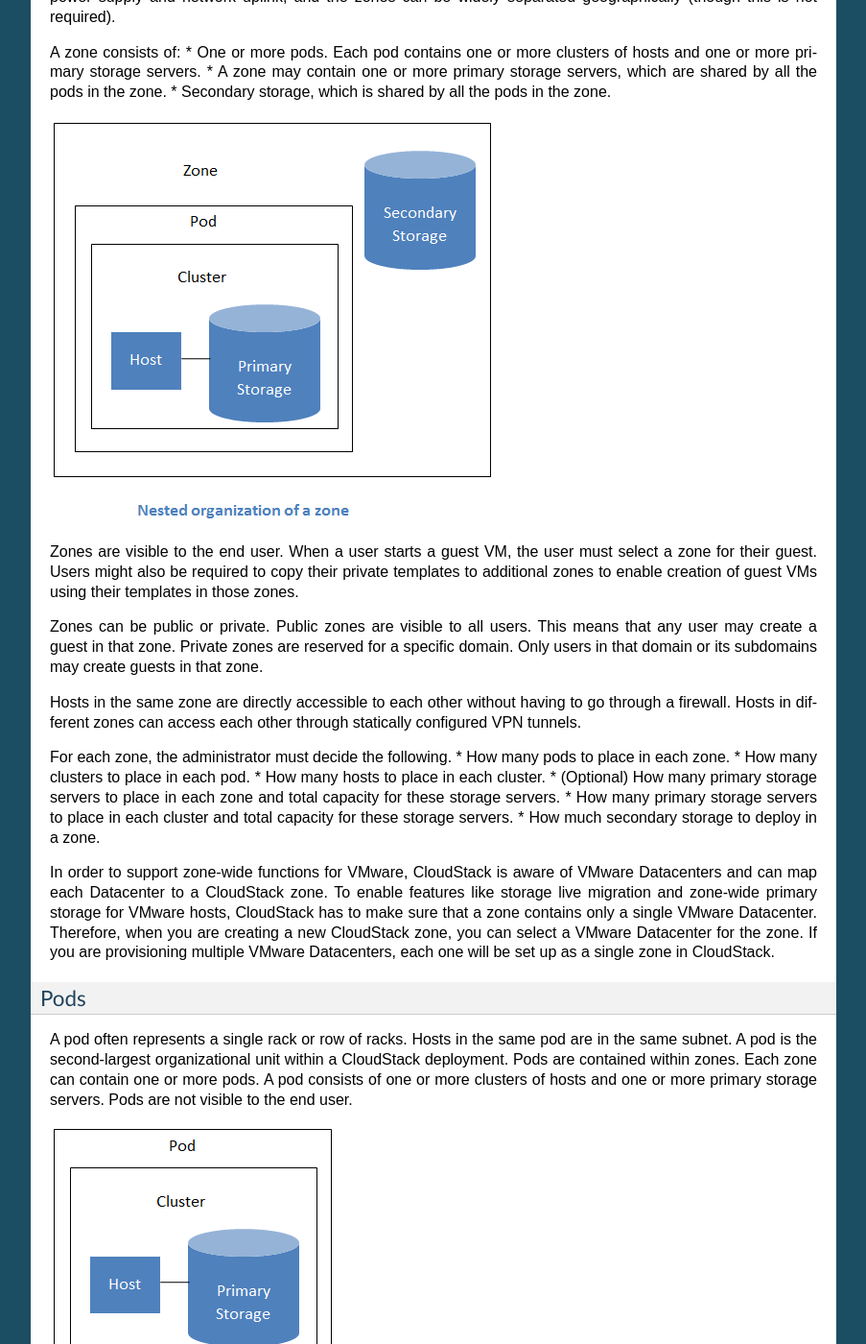
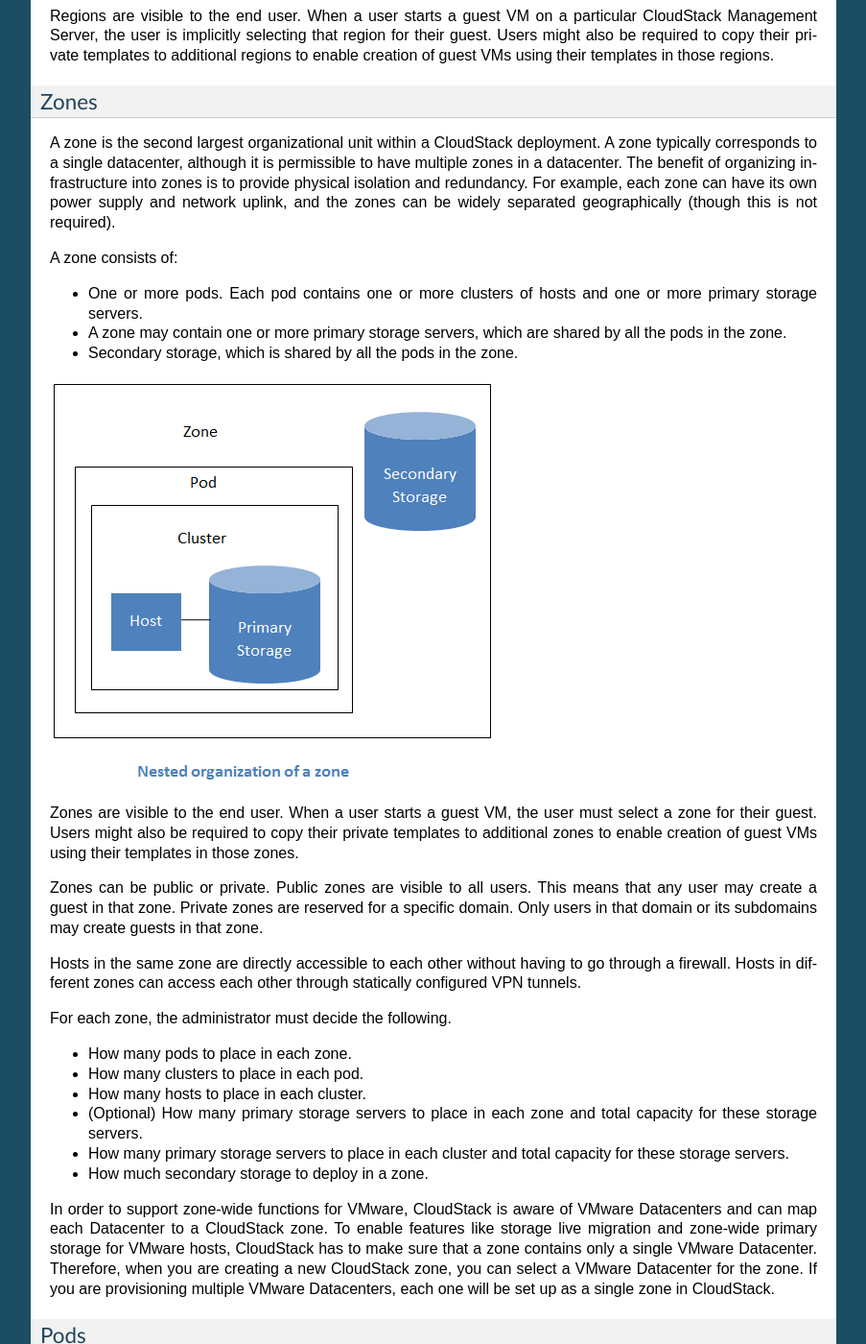
Before and after one commit to apache/cloudstack-docs-install, a Sphinx documentation site: the page built from source/concepts.rst, in a window 1280 px wide and 1400 px high, scrolled down 3760 px. Shown: the whole window at 96% size, without its empty margins (198-1101 px from the left). Built offline with Sphinx 7.4.7, drawn with Linux system fonts in a browser that asks for light colours; some of the changed text lies outside the part shown.

Commit message:
fix bullet lists

```diff
--- a/source/concepts.rst
+++ b/source/concepts.rst
@@ -24,6 +24,7 @@
 build a public or private IaaS compute cloud.
 
 With CloudStack you can:
+
 * Set up an on-demand elastic cloud computing service.
 * Allow end-users to provision resources
 
@@ -36,6 +37,7 @@
 CloudStack works with a variety of hypervisors and hypervisor-like technologies. A single
 cloud can contain multiple hypervisor implementations. As of the current release CloudStack
 supports:
+
 * vSphere (via vCenter)
 * KVM
 * Xenserver
@@ -112,6 +114,7 @@
 Server runs in an Apache Tomcat container and requires a MySQL database for persistence.
 
 The management server:
+
 * Provides the web interface for both the adminstrator and end user.
 * Provides the API interfaces for both the CloudStack API as well as the EC2 interface.
 * Manages the assignment of guest VMs to a specific compute resource
@@ -176,6 +179,7 @@
 own power supply and network uplink, and the zones can be widely separated geographically (though this is not required).
 
 A zone consists of:
+
 * One or more pods. Each pod contains one or more clusters of hosts and one or more primary storage servers.
 * A zone may contain one or more primary storage servers, which are shared by all the pods in the zone.
 * Secondary storage, which is shared by all the pods in the zone.
@@ -194,6 +198,7 @@
 in different zones can access each other through statically configured VPN tunnels.
 
 For each zone, the administrator must decide the following.
+
 * How many pods to place in each zone.
 * How many clusters to place in each pod.
 * How many hosts to place in each cluster.
@@ -267,6 +272,7 @@
 ~~~~~~~~~~~~~~~~~
 
 Secondary storage stores the following:
+
 * Templates — OS images that can be used to boot VMs and can include additional configuration information, such as installed applications
 * ISO images — disc images containing data or bootable media for operating systems
 * Disk volume snapshots — saved copies of VM data which can be used for data recovery or to create new templates
@@ -284,7 +290,8 @@
 
 A physical network is the actual network hardware and wiring in a zone. A zone can have multiple physical networks.
 
-* An administrator can:
+An administrator can:
+
 * Add/Remove/Update physical networks in a zone
 * Configure VLANs on the physical network
 * Configure a name so the network can be recognized by hypervisors
@@ -382,6 +389,7 @@
 scaling up a pod whose nodes are running ESXi.
 
 To ensure adequate headroom to scale private IP space in an ESXi pod that uses advanced networking, use one or both of the following techniques:
+
 * Specify a larger CIDR block for the subnet. A subnet mask with a /20 suffix will provide more than 4,000 IP addresses.
 * Create multiple pods, each with its own subnet. In example, if you create 10 pods and each pod has 255 IPs, this will provide 2,550 IP addresses.
 
```
